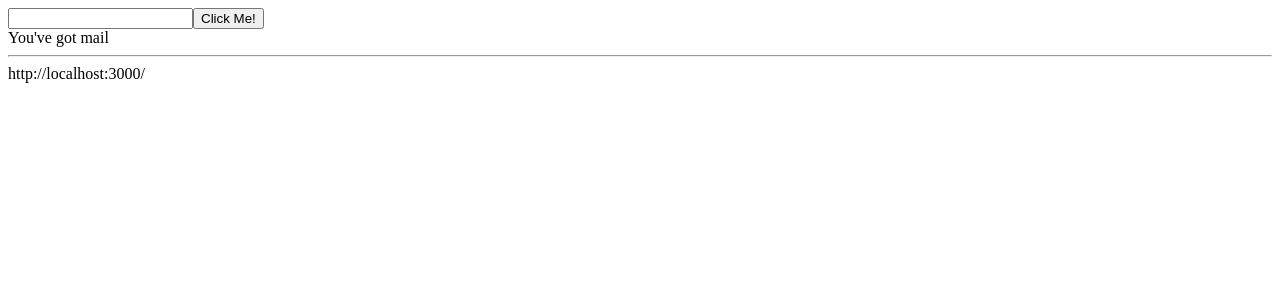
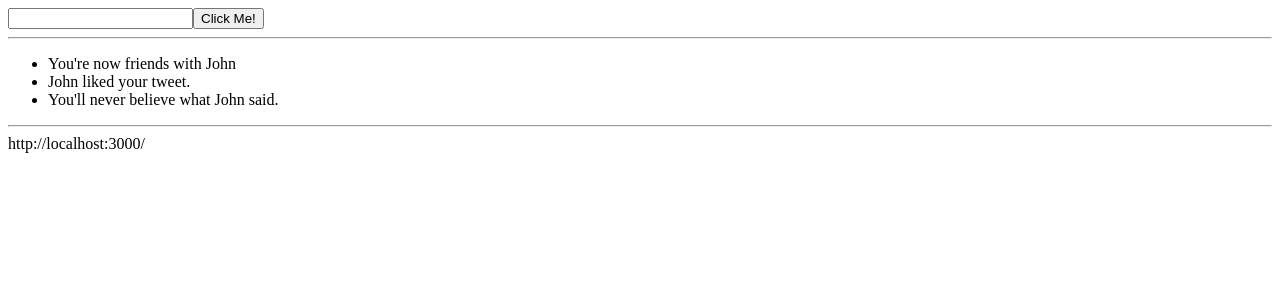
Before and after one commit to Pegah-Eizad/angular-tuts, an Angular app: page / in a window 1280 px wide. Shown: the top 300 px of the page. Built offline with nearby package versions, Linux system fonts and the light colour scheme.

Commit message:
Looping through components with ngFor.

```diff
--- a/src/app/app.component.ts
+++ b/src/app/app.component.ts
@@ -4,7 +4,12 @@
   selector: 'app-root',
   template: `<div>
     <app-simple-form></app-simple-form>
-    {{mail.message}}
+    <hr>
+    <ul>
+      <li *ngFor="let message of mail.messages">
+        {{message}}
+      </li>
+    </ul>
     <hr>
     {{api}}
   </div>`
--- a/src/app/mail.service.ts
+++ b/src/app/mail.service.ts
@@ -3,7 +3,11 @@
 @Injectable()
 export class MailService {
 
-  message = `You've got mail`
+  messages = [
+    `You're now friends with John`,
+    `John liked your tweet.`,
+    `You'll never believe what John said.`
+  ];
 
   constructor() { }
 
```
